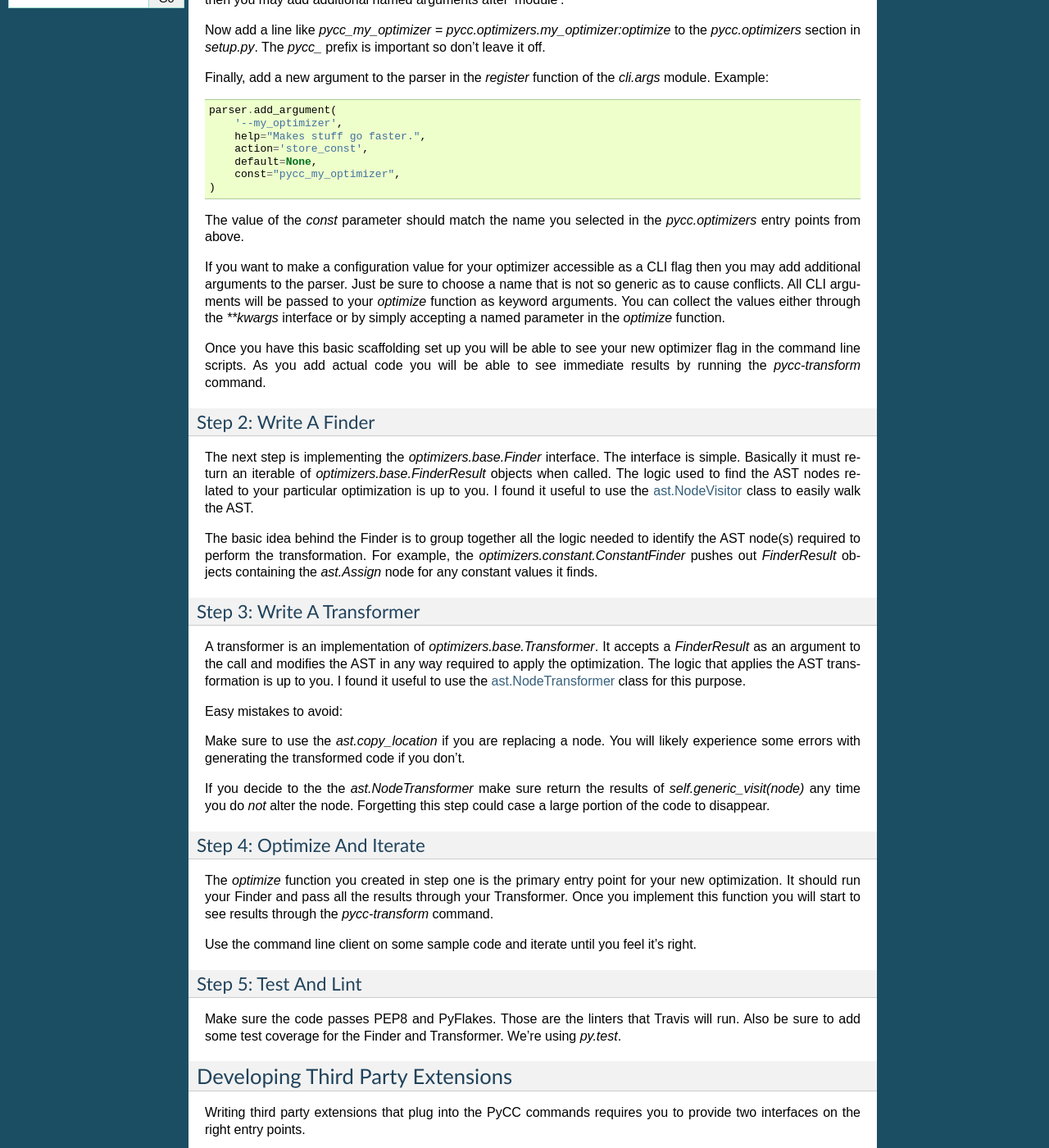
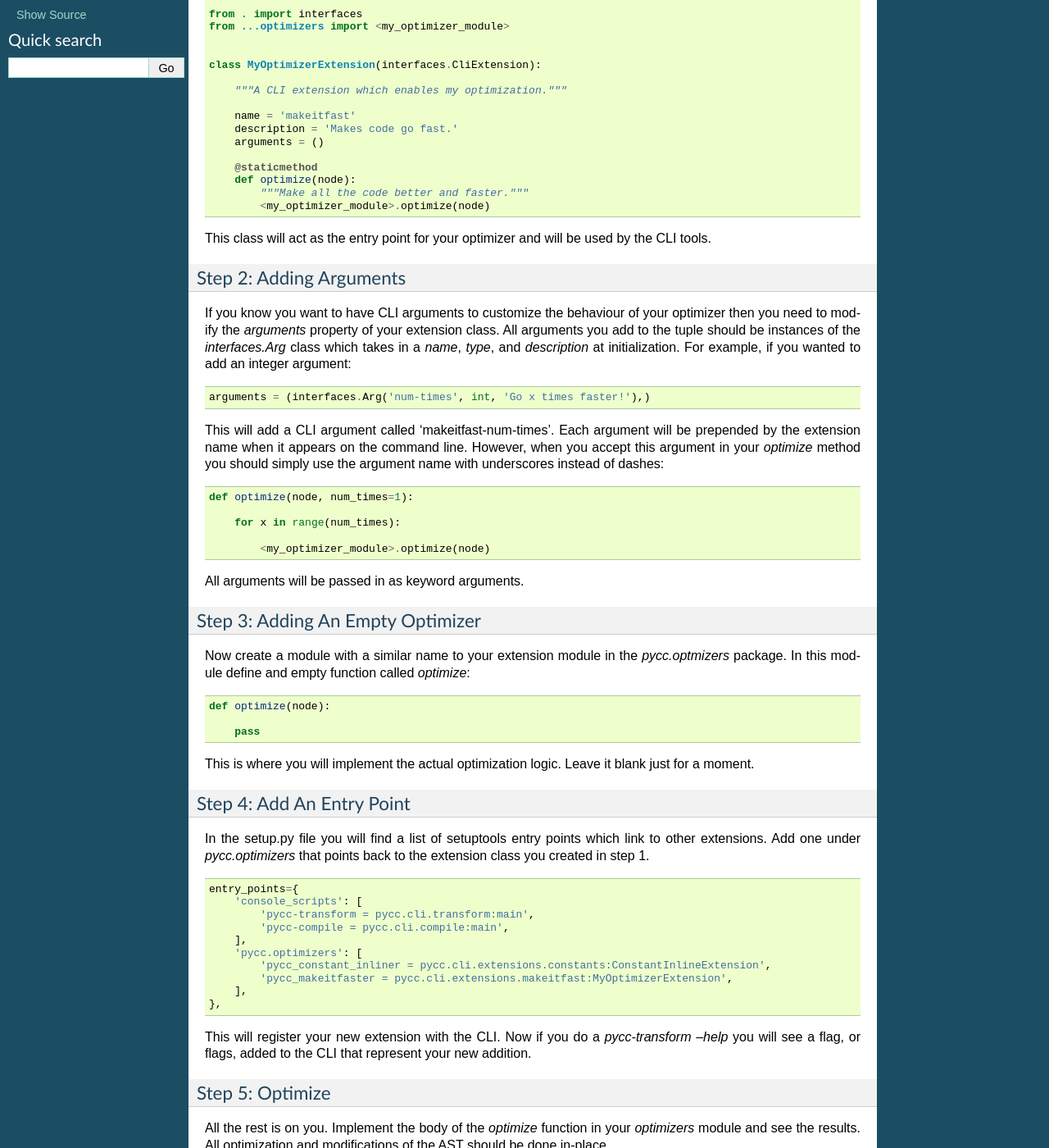
Before and after one commit to kevinconway/pycc, a Sphinx documentation site: the page built from docs/development.rst, in a window 1280 px wide and 1400 px high, scrolled down 502 px. Shown: the whole window at 82% size. Built offline with Sphinx 7.4.7, drawn with Linux system fonts in a browser that asks for light colours; some of the changed text lies outside the part shown.

Commit message:
Add up to date docs
Signed-off-by: Kevin Conway <kevinjacobconway@gmail.com>

```diff
--- a/docs/development.rst
+++ b/docs/development.rst
@@ -9,140 +9,191 @@ Adding a new optimizer to the core project is (hopefully) a straightforward
 process. You are, of course, welcome to use any kind of workflow you like. For
 this walkthrough I will be using my own as an example.
 
-Step 1: Light Scaffolding
--------------------------
+Step 1: Create An Extension Object
+----------------------------------
 
-The first step is getting the CLI utilities bootstrapped for you new optimizer
-so you can use the `pycc-transform` command to help iterate and work out bugs.
+The first step is getting your extension bootstrapped into the CLI right away.
+This will allow you to use the `pycc-transform` command as soon as your code
+is written. Seeing the transformed output early makes it a little easier to
+debug and iterate.
 
-Start by creating a new module in the `optimizers` subpackage to house your
-work, name it something relevant, and put function in it named `optimize` that
-has the following signature:
+Start by creating a new module in the `pycc.cli.extensions` package. Normal
+Python naming rules apply. Try to keep it short and descriptive. Inside the
+module start with some light scaffolding like:
 
 .. code-block:: python
 
-    function optimize(module, *args, **kwargs):
+    """Core extension for some new optimizer."""
+
+    from __future__ import division
+    from __future__ import absolute_import
+    from __future__ import print_function
+    from __future__ import unicode_literals
+
+    from . import interfaces
+    from ...optimizers import <my_optimizer_module>
+
+
+    class MyOptimizerExtension(interfaces.CliExtension):
+
+        """A CLI extension which enables my optimization."""
+
+        name = 'makeitfast'
+        description = 'Makes code go fast.'
+        arguments = ()
+
+        @staticmethod
+        def optimize(node):
+            """Make all the code better and faster."""
+            <my_optimizer_module>.optimize(node)
+
+This class will act as the entry point for your optimizer and will be used by
+the CLI tools.
+
+Step 2: Adding Arguments
+------------------------
+
+If you know you want to have CLI arguments to customize the behaviour of your
+optimizer then you need to modify the `arguments` property of your extension
+class. All arguments you add to the tuple should be instances of the
+`interfaces.Arg` class which takes in a `name`, `type`, and `description` at
+initialization. For example, if you wanted to add an integer argument:
+
+.. code-block:: python
+
+    arguments = (interfaces.Arg('num-times', int, 'Go x times faster!'),)
+
+This will add a CLI argument called 'makeitfast-num-times'. Each argument will
+be prepended by the extension name when it appears on the command line.
+However, when you accept this argument in your `optimize` method you should
+simply use the argument name with underscores instead of dashes:
+
+.. code-block:: python
+
+    def optimize(node, num_times=1):
+
+        for x in range(num_times):
+
+            <my_optimizer_module>.optimize(node)
+
+All arguments will be passed in as keyword arguments.
+
+Step 3: Adding An Empty Optimizer
+---------------------------------
+
+Now create a module with a similar name to your extension module in the
+`pycc.optmizers` package. In this module define and empty function called
+`optimize`:
+
+.. code-block:: python
+
+    def optimize(node):
 
         pass
 
-This function will be run by the CLI tools to execute your optimization chain.
-The first argument with always be a `module.Module` object. The rest of the
-arguments are determined by the CLI. If your optimizer is configurable then
-you may add additional named arguments after 'module'.
+This is where you will implement the actual optimization logic. Leave it blank
+just for a moment.
 
-Now add a line like `pycc_my_optimizer = pycc.optimizers.my_optimizer:optimize`
-to the `pycc.optimizers` section in `setup.py`. The `pycc_` prefix is important
-so don't leave it off.
+Step 4: Add An Entry Point
+--------------------------
 
-Finally, add a new argument to the parser in the `register` function of the
-`cli.args` module. Example:
+In the setup.py file you will find a list of setuptools entry points which link
+to other extensions. Add one under `pycc.optimizers` that points back to the
+extension class you created in step 1.
 
 .. code-block:: python
 
-    parser.add_argument(
-        '--my_optimizer',
-        help="Makes stuff go faster.",
-        action='store_const',
-        default=None,
-        const="pycc_my_optimizer",
-    )
+    entry_points={
+        'console_scripts': [
+            'pycc-transform = pycc.cli.transform:main',
+            'pycc-compile = pycc.cli.compile:main',
+        ],
+        'pycc.optimizers': [
+            'pycc_constant_inliner = pycc.cli.extensions.constants:ConstantInlineExtension',
+            'pycc_makeitfaster = pycc.cli.extensions.makeitfast:MyOptimizerExtension',
+        ],
+    },
 
-The value of the `const` parameter should match the name you selected in the
-`pycc.optimizers` entry points from above.
+This will register your new extension with the CLI. Now if you do a
+`pycc-transform --help` you will see a flag, or flags, added to the CLI that
+represent your new addition.
 
-If you want to make a configuration value for your optimizer accessible as a
-CLI flag then you may add additional arguments to the parser. Just be sure to
-choose a name that is not so generic as to cause conflicts. All CLI arguments
-will be passed to your `optimize` function as keyword arguments. You can
-collect the values either through the `**kwargs` interface or by simply
-accepting a named parameter in the `optimize` function.
+Step 5: Optimize
+----------------
 
-Once you have this basic scaffolding set up you will be able to see your new
-optimizer flag in the command line scripts. As you add actual code you will be
-able to see immediate results by running the `pycc-transform` command.
+All the rest is on you. Implement the body of the `optimize` function in your
+`optimizers` module and see the results. All optimization and modifications of
+the AST should be done in-place.
 
-Step 2: Write A Finder
-----------------------
+How you go about implementing the optimizer is up to you. There are, however,
+some tools in PyCC which may prove useful. A full listing of those tools can be
+found in the `asttools <api/pycc.asttools.html>`_ and
+`astwrapper <api/pycc.astwrappers.html>`_ modules.
 
-The next step is implementing the `optimizers.base.Finder` interface. The
-interface is simple. Basically it must return an iterable of
-`optimizers.base.FinderResult` objects when called. The logic used to find
-the AST nodes related to your particular optimization is up to you. I found
-it useful to use the
-`ast.NodeVisitor <https://docs.python.org/2/library/ast.html#ast.NodeVisitor>`_
-class to easily walk the AST.
-
-The basic idea behind the Finder is to group together all the logic needed to
-identify the AST node(s) required to perform the transformation. For example,
-the `optimizers.constant.ConstantFinder` pushes out `FinderResult` objects
-containing the `ast.Assign` node for any constant values it finds.
-
-Step 3: Write A Transformer
----------------------------
-
-A transformer is an implementation of `optimizers.base.Transformer`. It accepts
-a `FinderResult` as an argument to the call and modifies the AST in any way
-required to apply the optimization. The logic that applies the AST
-transformation is up to you. I found it useful to use the
-`ast.NodeTransformer <https://docs.python.org/2/library/ast.html#ast.NodeTransformer>`_
-class for this purpose.
-
-Easy mistakes to avoid:
-
-Make sure to use the `ast.copy_location` if you are replacing a node. You will
-likely experience some errors with generating the transformed code if you
-don't.
-
-If you decide to the the `ast.NodeTransformer` make sure return the results
-of `self.generic_visit(node)` any time you do *not* alter the node. Forgetting
-this step could case a large portion of the code to disappear.
-
-Step 4: Optimize And Iterate
-----------------------------
-
-The `optimize` function you created in step one is the primary entry point for
-your new optimization. It should run your Finder and pass all the results
-through your Transformer. Once you implement this function you will start to
-see results through the `pycc-transform` command.
-
-Use the command line client on some sample code and iterate until you feel it's
-right.
-
-Step 5: Test And Lint
+Step 6: Test And Lint
 ---------------------
 
-Make sure the code passes PEP8 and PyFlakes. Those are the linters that
-Travis will run. Also be sure to add some test coverage for the Finder and
-Transformer. We're using `py.test`.
+Before you submit your pull request, make sure it passes all the automated
+tests. TravisCI will run them for you, but you can also use the tox setup
+packaged with this project. Make sure your code passes PEP8, pyflakes, and
+tests in all Python environments (2.6 - 3.4).
+
+You should also add to the tests as you develop your optimizer. Use the
+existing tests as a guide if you are unsure where to start. Just make sure
+you've given a best effort to make sure the optimizer works correctly. If you
+spend a significant amount of time trying to overcome and edge case or bug you
+should most certainly make a test that replicates the issue so another
+developer doesn't change your code and cause a regression.
+
+AST Tools
+=========
 
 Developing Third Party Extensions
 =================================
 
-Writing third party extensions that plug into the PyCC commands requires you
-to provide two interfaces on the right entry points.
+PyCC is designed to treat all optimizers, even the core ones, as extensions.
+This makes all the above information applicable to writing your own third
+part extension.
 
-On the `pycc.optimizers` entry point you must expose a callable which accepts
-a `module.Module` object as the first parameter, any number of named parameters
-which correspond with relevant CLI args added by your module, `*args`,
-and`**kwargs`. The name of this entry point must be prefixed with `pycc_`.
+The major differences are the, obviously, you will be working in your own code
+base rather than this project directly. Since that is the case, the
+organization, style, testing framework, and etc. are all up to you. This
+project places no constriction on how you develop your own, independent code.
 
-On the `pycc.cli.args` entry point you must expose a callable which accepts
-an argument parser from `argparse`. Your function must use this parser to
-register an argument as follows:
+The only exception to this is the extension interface. While you do not have to
+use the base classes or tools from PyCC, the extension you expose _must_ match
+the standard interface.
 
-.. code-block:: python
+The basic requirements for the interface are:
 
-    parser.add_argument(
-        '--my_optimizer',
-        help="Makes stuff go faster.",
-        action='store_const',
-        default=None,
-        const="pycc_my_optimizer",
-    )
+    -   Must have a 'name' property with a short, unique name for the extension.
 
-The value of the `const` parameter should match exactly the name give to the
-`pycc.optimizers` entry point.
+    -   Must have a 'description' property with a short description of the
+        extension.
 
-You may also register arguments needed to configure your optimizer. They will
-be passed into your `pycc.optimizers` entry point addition as keyword
-arguments.
+    -   Must have an 'arguments' property which is an iterable.
+
+    -   Each item present in 'arguments' must expose the following properties:
+
+        -   'name'
+
+            Name of the argument as it appears on the command line.
+
+        -   'description'
+
+            Help message that describes what the flag does.
+
+        -   'type'
+
+            Type object (int, str, etc.) that will be used to type cast the
+            value of the flag.
+
+    -   Must expose a function called 'optimize'. This method must:
+
+        -   Accept an `ast.AST` node as the first parameter.
+
+        -   Accept keyword arguments that match the items given in 'arguments'
+            above. Note: dashes are replaced with underscores.
+
+Beyond this, the only thing your project must do is provide an entry point
+under the `pycc.optimizer` group which points to your extension interface.
--- a/docs/index.rst
+++ b/docs/index.rst
@@ -10,6 +10,7 @@ PyCC is a Python code optimizer. It rewrites your code to make it faster.
    usage
    optimizers
    development
+   Auto-generated API Docs <api/modules>
 
 Basic Example
 =============
```
Also changed, not shown: docs/api/modules.rst (added, +7 -0 lines), docs/api/pycc.asttools.rst (added, +62 -0 lines), docs/api/pycc.astwrappers.rst (added, +22 -0 lines), docs/api/pycc.cli.extensions.rst (added, +38 -0 lines), docs/api/pycc.cli.rst (added, +45 -0 lines), docs/api/pycc.optimizers.rst (added, +22 -0 lines), docs/api/pycc.rst (added, +40 -0 lines), docs/optimizers.rst (+6 -3 lines), docs/usage.rst (+18 -17 lines).
